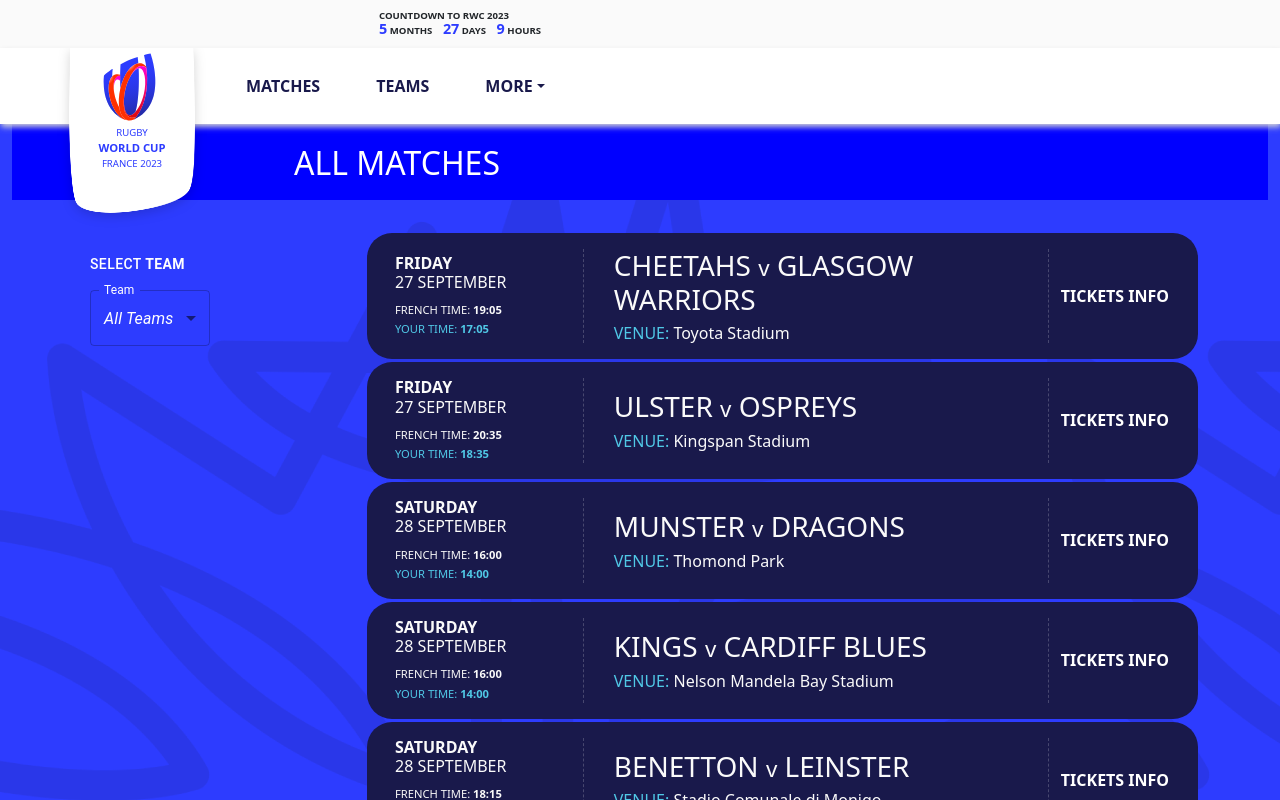
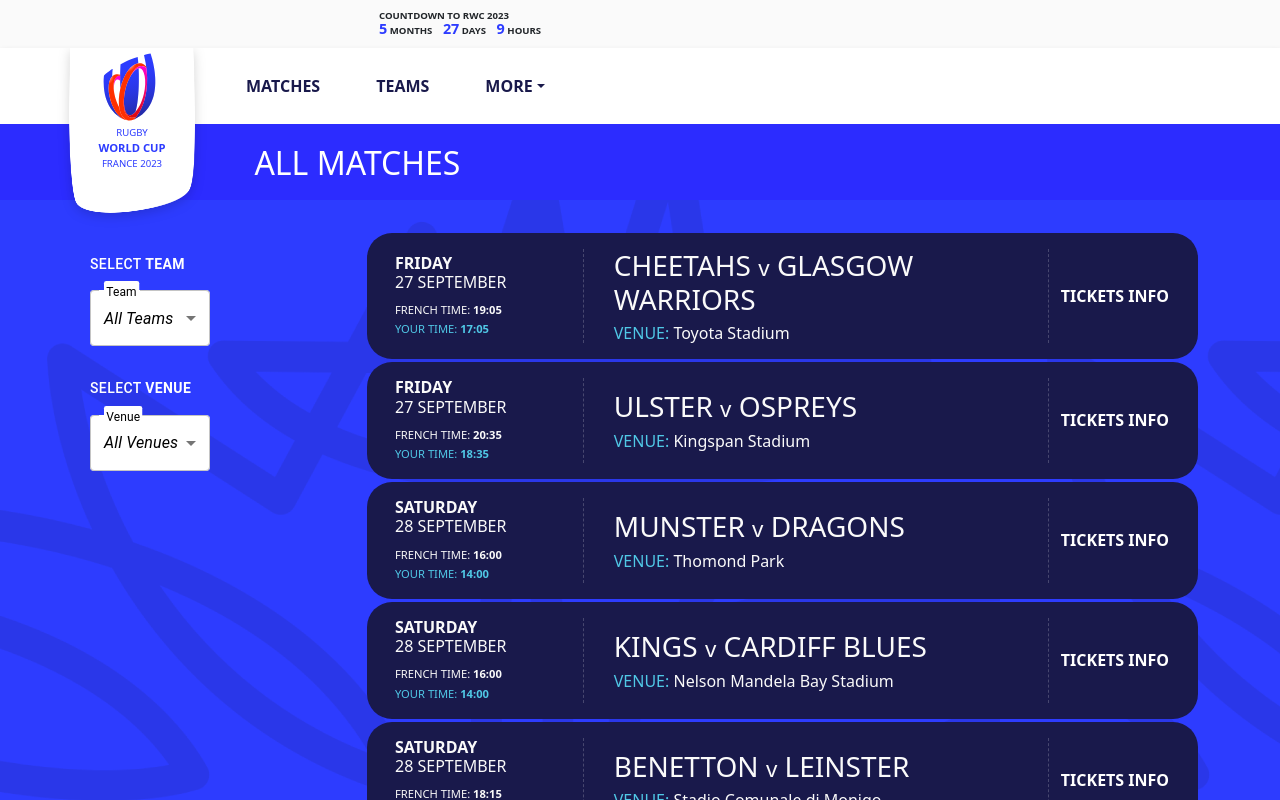
Before and after one commit to AlanaBF/RWCFrance23, a React (Create React App) app: page /matches in a window 1280 px wide. Shown: the top 800 px of the page. Built offline with nearby package versions, Linux system fonts and the light colour scheme; some icons are missing.

Commit message:
Venues filter added

```diff
--- a/src/pages/Matches/Filters/Filters.js
+++ b/src/pages/Matches/Filters/Filters.js
@@ -6,11 +6,11 @@
 import Button from '@mui/material/Button';
 
 
-const Filters = ({ teams, team, setTeam }) => {
+const Filters = ({ filterOptions, option, setOption, title }) => {
   const [open, setOpen] = React.useState(false);
 
   const handleChange = (event) => {
-    setTeam(event.target.value);
+    setOption(event.target.value);
   };
 
   const handleClose = () => {
@@ -24,25 +24,25 @@
   return (
     <div >
       <Button sx={{ display: 'block', mt: 2, color: '#fff' }} onClick={handleOpen}>
-        SELECT <span className='fw-bold'>TEAM</span>
+        SELECT <span className='fw-bold'>{title}</span>
       </Button>
       <FormControl sx={{ m: 1, minWidth: 120 }}>
-        <InputLabel sx={{ color: '#fff' }} id="demo-controlled-open-select-label">Team </InputLabel>
+        <InputLabel sx={{ color: '#000', background: '#fff', padding: '3px', borderRadius: '3px' }} id="demo-controlled-open-select-label">{title} </InputLabel>
         <Select
-          sx={{ color: '#fff' }}
+          sx={{ color: '#000', background: '#fff' }}
           labelId="demo-controlled-open-select-label"
           id="demo-controlled-open-select"
           open={open}
           onClose={handleClose}
           onOpen={handleOpen}
-          value={team}
+          value={option}
           label="Team"
           onChange={handleChange}
         >
           <MenuItem value="all">
-            <em>All Teams</em>
+            <em>All {title}s</em>
           </MenuItem>
-          {teams.map(team => <MenuItem key={team[1]} value={team[1]}>{team[0]}</MenuItem>)}
+          {filterOptions.map(option => <MenuItem key={option[0]} value={option[1] || option[0]}>{option[0]}</MenuItem>)}
         </Select>
       </FormControl>
     </div>
--- a/src/pages/Matches/Matches.js
+++ b/src/pages/Matches/Matches.js
@@ -3,7 +3,8 @@
 import MatchCard from "../../components/MatchCard/MatchCard";
 import getMatches from "../../utils/api_rugby/matches";
 
-import { Container, Row, Col } from 'react-bootstrap';
+import { Container, Row, Col, Spinner } from 'react-bootstrap';
+import {Box} from '@mui/material';
 
 import tempData from "./Fixtures.json"
 import Filters from "./Filters/Filters";
@@ -12,10 +13,11 @@
 
   const [data, setData] = useState(tempData.results);
   const [loading, setLoading] = useState(false)
-  const [error, setError] = useState({ isError: false, message: '' });
+  const [error, setError] = useState({ isError: false, message: 'Something went wrong...' });
 
   const [matches, setMatches] = useState(tempData.results);
   const [team, setTeam] = useState('all');
+  const [venue, setVenue] = useState('all');
 
   // useEffect(() => {
 
@@ -24,6 +26,9 @@
   //       setLoading(true);
   //       const data = await getMatches();
   //       setMatches(data.results)
+  // if (!data.results) {
+  //   throw new Error (data)
+  // }
   //       console.log(data)
   //     } catch (error) {
   //       setError({ isError: true, message: error.message })
@@ -39,46 +44,78 @@
 
   //Use effect to filter on change
   useEffect(() => {
+
+    let filtered;
     if (team === 'all') {
-      setMatches(data);
+      filtered = data
     } else {
-      const filteredMatches = data.filter(match => match.home_id === team || match.away_id === team)
-      setMatches(filteredMatches);
+      filtered = data.filter(match => match.home_id === team || match.away_id === team)
     }
-  }, [team])
+
+    if (venue === 'all') {
+      setMatches(filtered)
+      return
+    } else {
+      filtered = data.filter(match => match.venue === venue)
+    }
+
+    setMatches(filtered);
+  }, [team, venue])
 
 
-  //Get all teams Names and Id's
-  const getTeams = () => {
+  //Get all filterOptions  Names and Id's
+  const getFilterOptions = () => {
     const teams = {}
+    const venues = new Set([]);
 
     data.forEach(match => {
       if (!teams[match.home]) teams[match.home] = match.home_id;
       if (!teams[match.away]) teams[match.away] = match.away_id;
+      venues.add(match.venue);
     });
 
-    return Object.entries(teams);
+    const venuesInArray = [...venues].map(venue => [venue]);
+    return { venues: venuesInArray, teams: Object.entries(teams) }
   }
 
-  const teams = getTeams();
+  const filterOptions = getFilterOptions();
 
   return (
     <Container fluid className="matches-page-container">
+      <div>
         <div className="matches-title-container">
           <Container>
             <h2 className="matches-title">All  Matches</h2>
           </Container>
         </div>
-      <Container className="matches-content">
+        {loading ? <div className="notification" ><Spinner /> </div>
+          : error.isError ? <div className="notification">{error.message}</div>
+            : <Container className="matches-content">
               <Row>
-          <Col xs={12} md={3}>
-            <Filters teams={teams} setTeam={setTeam} team={team} />
+                <Col xs={12} lg={3}>
+                  <Box className="filters-container" sx={{flexDirection: {lg: 'column'}}}>
+                    <Filters
+                      filterOptions={filterOptions.teams}
+                      setOption={setTeam}
+                      option={team}
+                      title="Team"
+                    />
+                    <Filters
+                      filterOptions={[...filterOptions.venues]}
+                      setOption={setVenue}
+                      option={venue}
+                      title="Venue"
+                    />
+                  </Box>
                 </Col>
-          <Col xs={12} md={9}>
+                <Col xs={12} lg={9}>
                   {matches.map(match => <MatchCard key={match.id} match={match} />)}
                 </Col>
               </Row>
             </Container>
+        }
+      </div>
+
     </Container>
   )
 }
--- a/src/pages/Matches/style.css
+++ b/src/pages/Matches/style.css
@@ -1,15 +1,18 @@
 .matches-page-container {
   background-color: var(--bg-blue);
-  background-image: url('../../assets/images/backgroundShapes.png')
+  background-image: url('../../assets/images/backgroundShapes.png');
+  min-height: 80vh;
+  position: relative;
+  padding: 0;
 }
 
 .matches-title-container {
-  padding: 20px 10px 10px 120px;
-  background-color: blue
+  padding: 20px 10px 10px 20px;
+  background-color: #2c2cff;
 }
 
 .matches-title {
-  padding-left: 150px;
+  padding-left: 15%;
   color: #fff;
   text-transform: uppercase;
 }
@@ -17,3 +20,26 @@
 .matches-content {
   padding-top: 30px;
 }
+
+
+.filters-container {
+  display: flex;
+  justify-content: space-between;
+  flex-wrap: wrap;
+}
+
+
+
+
+
+.notification {
+  color: aliceblue;
+  position: absolute;
+  top: 0;
+  left: 0;
+  right: 0;
+  bottom: 0;
+  display: flex;
+  justify-content: center;
+  align-items: center;
+}
```
Lines whose indentation alone changed are shown as unchanged.
